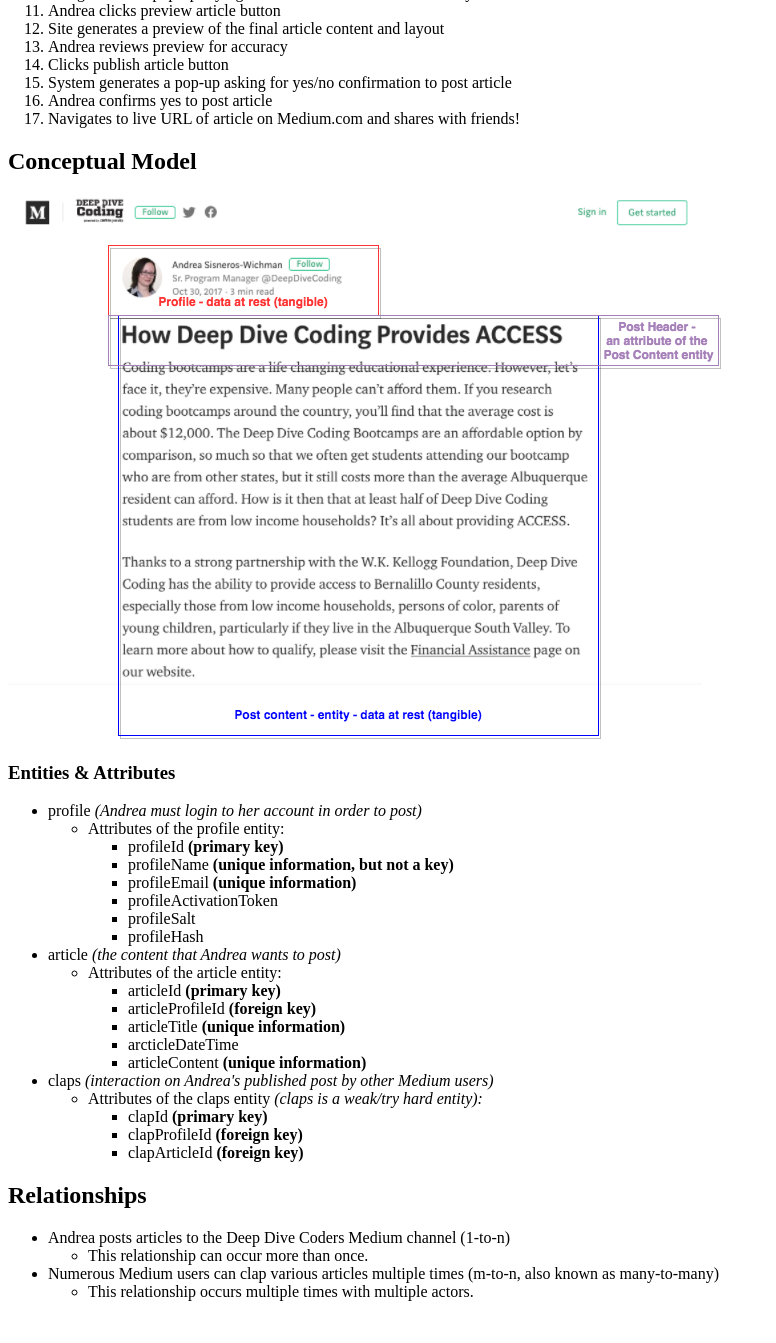
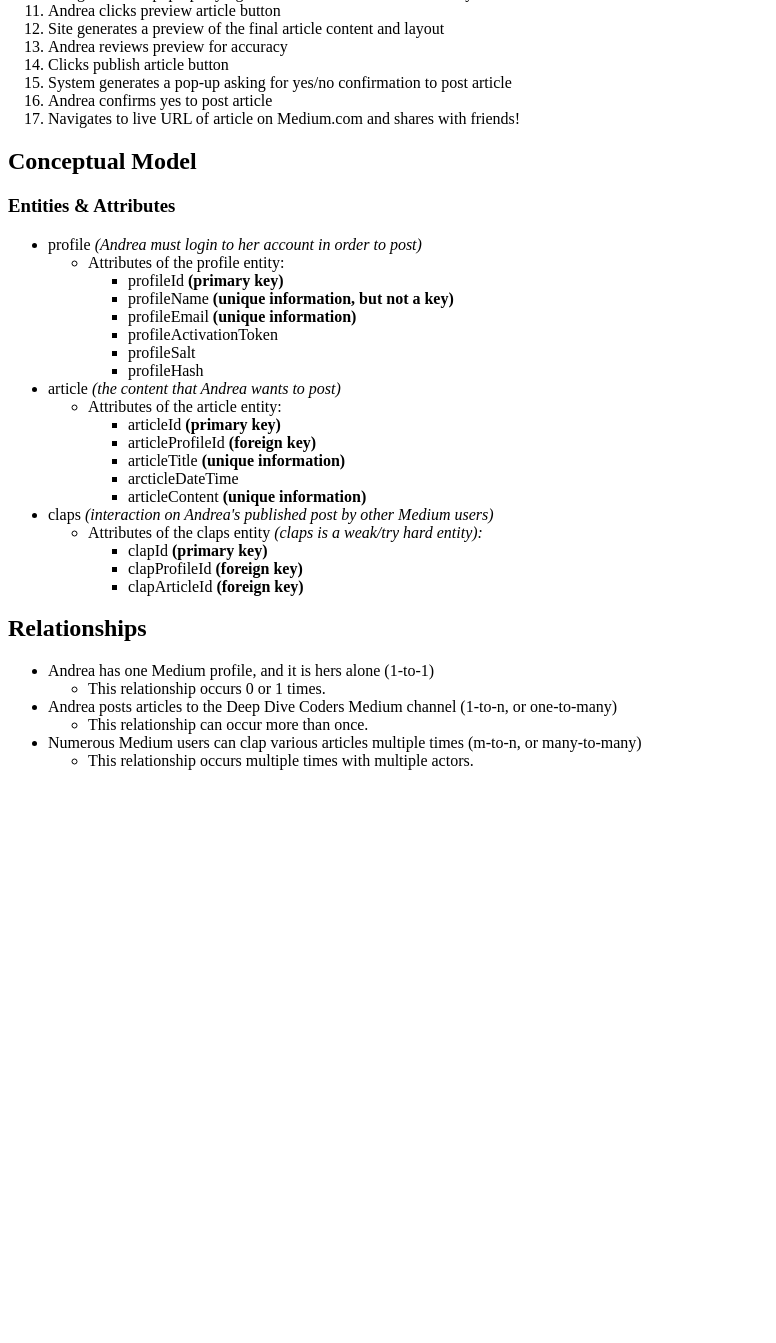
Before and after one commit to erincodes/data-design, a PHP site: page / in a window 1280 px wide. Shown: the part 585-1928 px from the top of the page, without its empty margins (0-776 px from the left). After the commit the page ends 1355 px from the top, so only its background shows below. Run offline with PHP 8.4, Linux system fonts and the light colour scheme.

Commit message:
Updated the relationships to be more clear after watching a few explanation videos. Removed image diagram from first attempt (no longer made sense).

```diff
--- a/index.php
+++ b/index.php
@@ -40,7 +40,8 @@
 			<!--<p>Postcondition: Anything to include??</p>-->
 			<div>
 				<h2>Conceptual Model</h2>
-				<img src = "images/medium-entity-relationship-diagram.png" alt = "data design markup"><!--I might need to redo this image with the same verbiage I end up using as the labels of the boxes.-->
+<!--				<img src = "images/medium-entity-relationship-diagram.png" alt = "data design markup">
+<!--I might need to redo this image with the same verbiage I end up using as the labels of the boxes.-->
 			</div>
 			<h3>Entities &amp; Attributes</h3>
 			<ul>
@@ -86,18 +87,17 @@
 			<div>
 			<h2>Relationships</h2>
 				<ul>
-					<!--<li>A unique, logged-in user claps Andrea's post (1-to-1)
+					<li>Andrea has one Medium profile, and it is hers alone (1-to-1)
 					<ul>
 						<li>This relationship occurs 0 or 1 times.</li>
 					</ul>
-					Dylan says this is not relevant, can come up with a different 1-to-1 example
-				</li> -->
-				<li>Andrea posts articles to the Deep Dive Coders Medium channel (1-to-n)
+				</li>
+				<li>Andrea posts articles to the Deep Dive Coders Medium channel (1-to-n, or one-to-many)
 					<ul>
 						<li>This relationship can occur more than once.</li>
 					</ul>
 				</li>
-				<li>Numerous Medium users can clap various articles multiple times (m-to-n, also known as many-to-many)
+				<li>Numerous Medium users can clap various articles multiple times (m-to-n, or many-to-many)
 					<ul>
 						<li>This relationship occurs multiple times with multiple actors.</li>
 					</ul>
```
